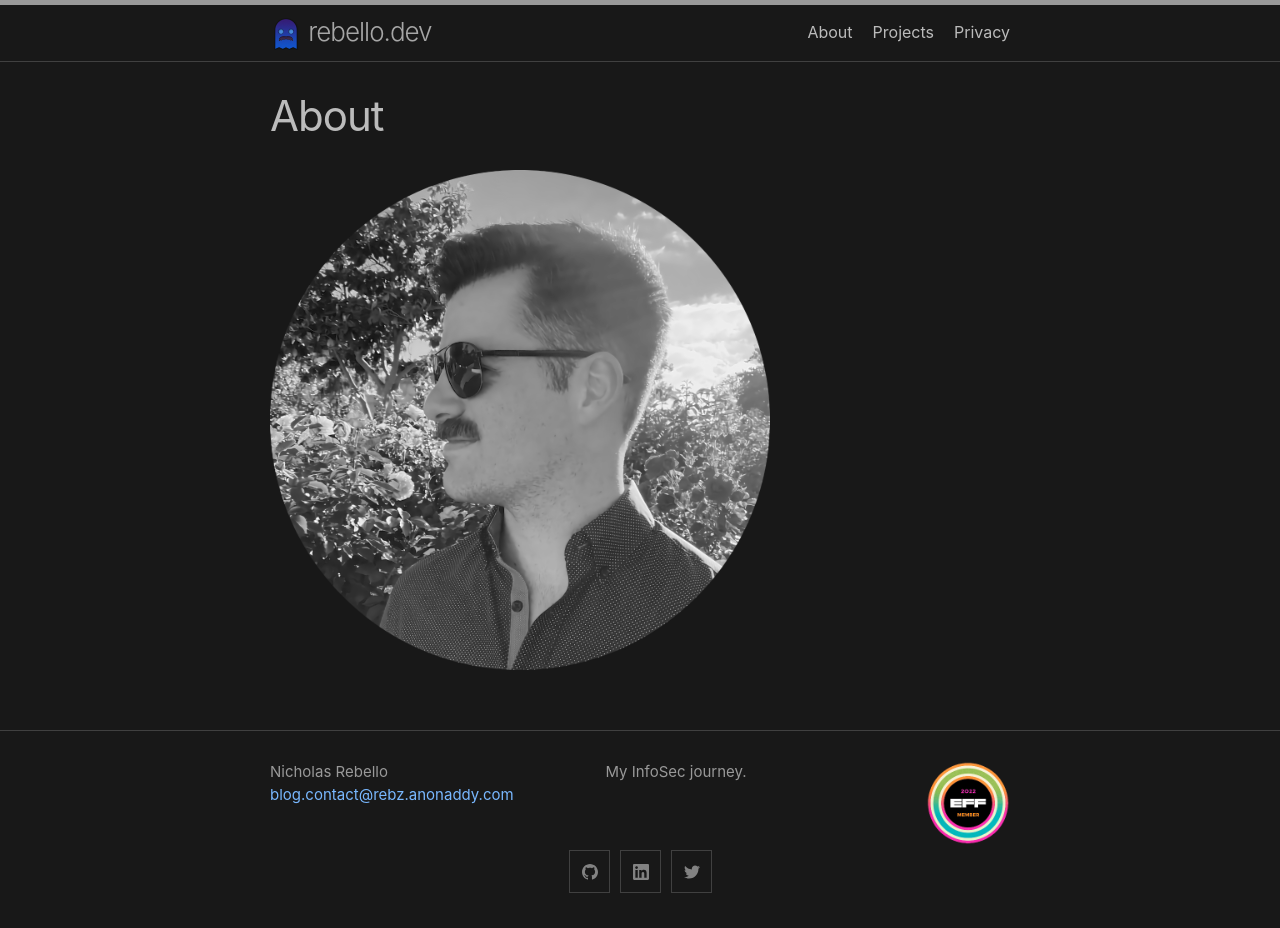
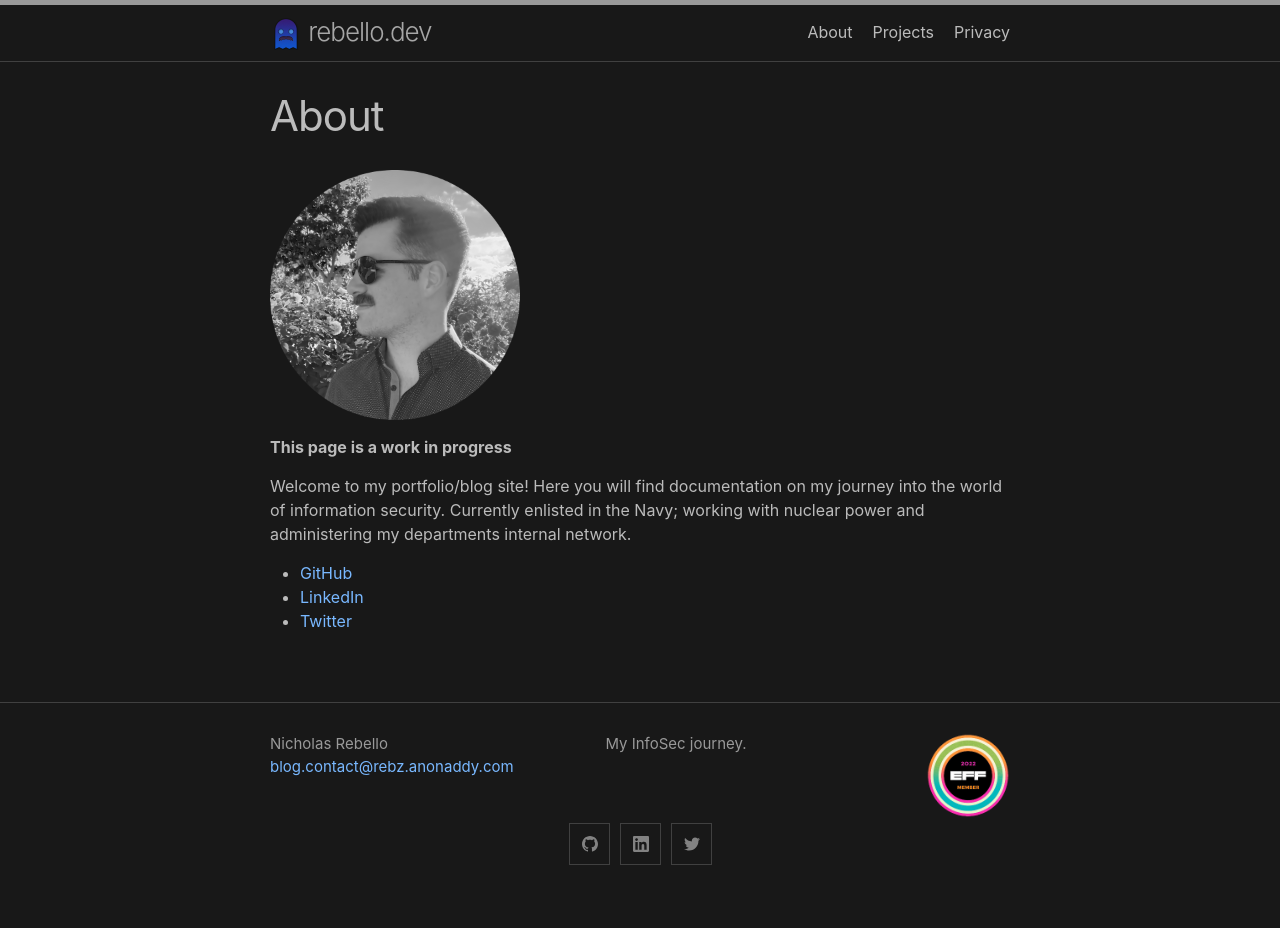
Before and after one commit to NicholasRebello/rebello.dev, a Jekyll site: the page built from about.markdown, in a window 1280 px wide. Built offline with Jekyll 4.4.1, drawn with Linux system fonts in a browser that asks for light colours; after the commit the page ends 900 px from its top, so only the background shows below that.

```diff
--- a/about.markdown
+++ b/about.markdown
@@ -4,3 +4,11 @@ title: About
 permalink: /about/
 ---
 ![Rebello]({{ "/assets/rebello.png" | relative_url }})
+
+**This page is a work in progress**
+
+Welcome to my portfolio/blog site! Here you will find documentation on my journey into the world of information security. Currently enlisted in the Navy; working with nuclear power and administering my departments internal network.
+
+* <a href="https://github.com/NicholasRebello">GitHub</a>
+* <a href="https://linkedin.com/in/nicholas-rebello-7620b596">LinkedIn</a>
+* <a href="https://twitter.com/Rebello_N">Twitter</a>
```
Also changed, not shown: assets/rebello.png.
